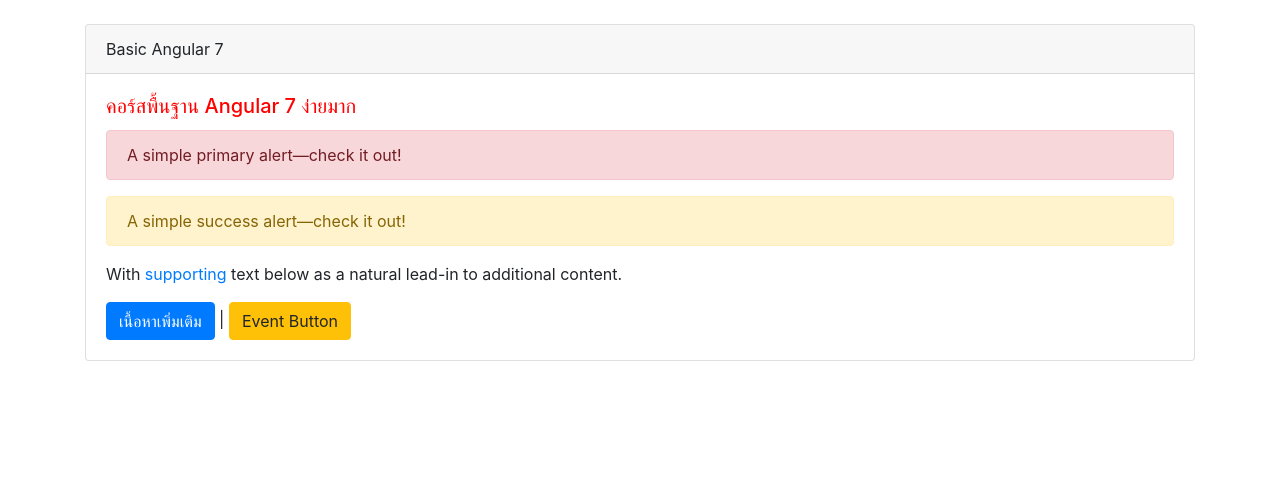
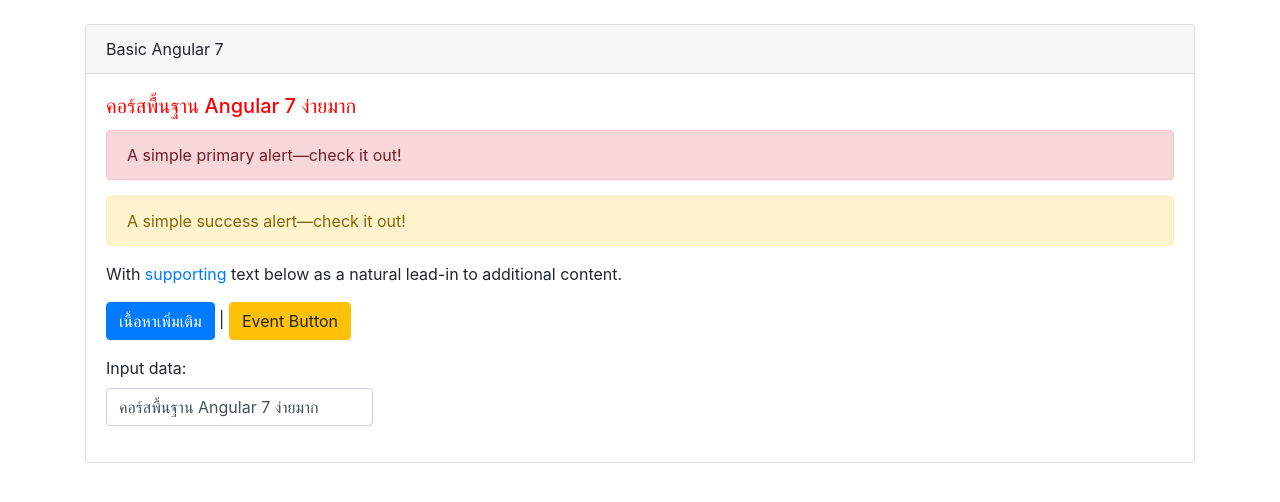
Before and after one commit to un4ckn0wl3z/basic-angular7, an Angular app: page / in a window 1280 px wide. Shown: the top 502 px of the page. Built offline with nearby package versions, Linux system fonts and the light colour scheme.

Commit message:
binding data and binding event

```diff
--- a/src/app/app.component.html
+++ b/src/app/app.component.html
@@ -25,6 +25,13 @@
       <span> | </span>
       <button class="btn btn-warning" (click)="onClick($event)">Event Button</button>
 
+      <div class="mt-3 form-group">
+        <label for="">Input data: </label>
+        <input class="form-control w-25" type="text" [value]="title" (keyup)="onChangeTitle($event.target)">
+      </div>
+
+
+
     </div>
   </div>
 
--- a/src/app/app.component.ts
+++ b/src/app/app.component.ts
@@ -40,4 +40,8 @@
     this.header = text;
   }
 
+  onChangeTitle(input: HTMLInputElement){
+    this.title = input.value || 'คอร์สพื้นฐาน Angular 7 ง่ายมาก';
+  }
+
 }
```
